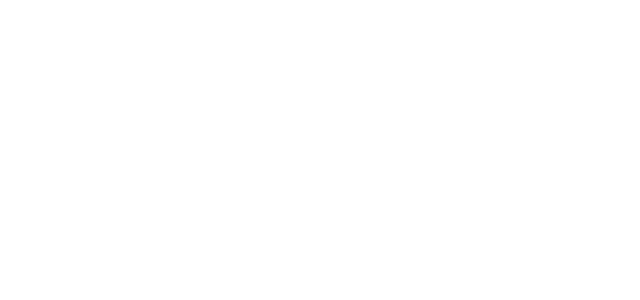
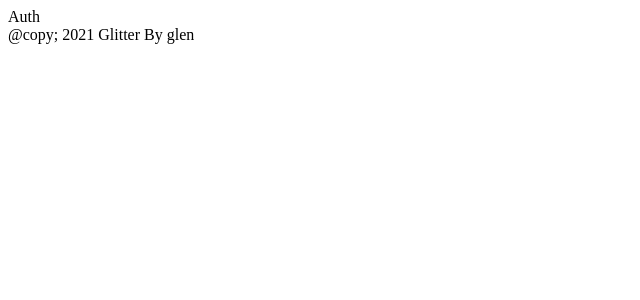
Before and after one commit to glen15/glitter, a React (Create React App) app: page / in a window 1280 px wide. Shown: the top 300 px of the page, without its empty margins (0-640 px from the left). Built offline with nearby package versions, Linux system fonts and the light colour scheme; no server answers.

Commit message:
Using Firebase Auth

```diff
--- /dev/null
+++ b/jscofig.json
@@ -0,0 +1,6 @@
+{
+    "compilerOptions": {
+        "baseUrl": "sec"
+    },
+    "include": ["src"]
+}
--- a/package.json
+++ b/package.json
@@ -6,8 +6,10 @@
     "@testing-library/jest-dom": "^5.14.1",
     "@testing-library/react": "^11.2.7",
     "@testing-library/user-event": "^12.8.3",
+    "firebase": "^8.7.1",
     "react": "^17.0.2",
     "react-dom": "^17.0.2",
+    "react-router-dom": "^5.2.0",
     "react-scripts": "4.0.3",
     "web-vitals": "^1.1.2"
   },
--- a/src/App.js
+++ /dev/null
@@ -1,7 +0,0 @@
-import React from "react";
-
-function App() {
-  return  <div></div>
-}
-
-export default App;
--- /dev/null
+++ b/src/components/App.js
@@ -0,0 +1,16 @@
+import React, { useState } from "react";
+import AppRouter from "./Router";
+import fbase from "../fbase";
+
+function App() {
+  const [isLoggedIn, setIsLoggedIn] = useState(false);
+  // props로 로그인상태를 <AppRouter>로 보내줘야한다
+  return (
+  <>
+    <AppRouter isLoggedIn={ isLoggedIn } />
+    <footer>@copy; {new Date().getFullYear()} Glitter By glen</footer>
+  </>
+  )
+}
+
+export default App;
--- /dev/null
+++ b/src/components/Router.js
@@ -0,0 +1,26 @@
+import React from "react";
+import { HashRouter as Router, Route, Switch } from "react-router-dom";
+import Auth from "../routes/Auth";
+import Home from "../routes/Home";
+
+const AppRouter =  ({ isLoggedIn }) => { //App.js의 return으로 가져온 props
+    return (
+        <Router>
+            <Switch>
+                {isLoggedIn ? (
+                <>
+                    <Route exact path="/">
+                        <Home /> {/* 로그인되어있으면 이쪽으로 */}
+                    </Route>
+                </>
+            ) : (
+                <Route exact path="/">
+                    <Auth /> {/* 로그인안되어있으면 이쪽으로*/}
+                </Route>
+                )}
+            </Switch>
+        </Router>
+    );
+};
+
+export default AppRouter;
--- /dev/null
+++ b/src/fbase.js
@@ -0,0 +1,13 @@
+import firebase from "firebase/app";
+import "firebase/auth";
+
+const firebaseConfig = {
+    apiKey: process.env.REACT_APP_API_KEY,
+    authDomain: process.env.REACT_APP_AUTH_DOMAIN,
+    projectId: process.env.REACT_APP_PROJECT_ID,
+    storageBucket: process.env.REACT_APP_STORAGE_BUCKET,
+    messagingSenderId: process.env.REACT_APP_MESSAGIN_ID,
+    appId: process.env.REACT_APP_APP_ID,
+  };
+
+  export default firebase.initializeApp(firebaseConfig);
--- a/src/index.js
+++ b/src/index.js
@@ -1,7 +1,9 @@
 import React from 'react';
 import ReactDOM from 'react-dom';
-import App from './App';
+import App from './components/App';
+import firebase from "./fbase";
 
+console.log(firebase);
 
 ReactDOM.render(
   <React.StrictMode>
--- /dev/null
+++ b/src/routes/Auth.js
@@ -0,0 +1,9 @@
+import React from "react";
+
+ const Auth = () => <span>Auth</span>;
+ export default Auth;
+//  자동으로 import 되도록하고싶을때 위에처럼
+
+
+// 원래는 밑에꺼였음
+//export default () => <span>Auth</span>;
--- /dev/null
+++ b/src/routes/EditProfile.js
@@ -0,0 +1,3 @@
+import React from "react";
+
+export default () => <span>Edit Profile</span>;
--- /dev/null
+++ b/src/routes/Home.js
@@ -0,0 +1,4 @@
+import React from "react";
+
+const Home = () => <span>Home</span>;
+export default Home;
--- /dev/null
+++ b/src/routes/Profile.js
@@ -0,0 +1,3 @@
+import React from "react";
+
+export default () => <span>Profile</span>;
```
Also changed, not shown: 2 other files (tests, documents, lock files or other folders).
